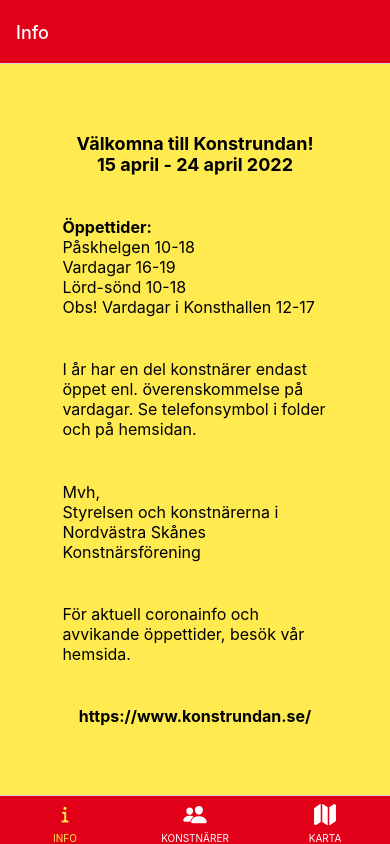
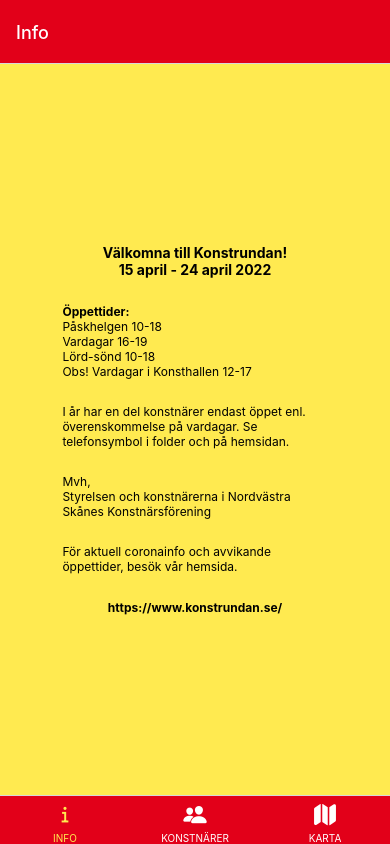
Before and after one commit to Leverin/Konstrundan, a React Native app: screen /Info in a window 390 px wide. Built offline with nearby package versions, Linux system fonts and the light colour scheme.

Commit message:
Location + press feedback on listview click

```diff
--- a/App.js
+++ b/App.js
@@ -94,7 +94,7 @@
 	return (
 		<Stack.Navigator screenOptions={stackNavigatorScreenOptionStyle}>
 			<Stack.Screen name={'ListArtists'} component={ListViewArtists} options={{ title: 'Konstnärer', headerLeft: (props) => null}} />
-			<Stack.Screen name={'ArtistMap'} component={MapViewArtists} options={({ route }) => ({ title: route.params.title})}/>
+			<Stack.Screen name={'MapArtist'} component={MapViewArtists} options={({ route }) => ({ title: route.params.title})}/>
 			<Stack.Screen name={'ArtistDetailsFromSingleMap'} component={InfoViewArtist} options={({ route }) => ({ title: route.params.title })}/>
 		</Stack.Navigator>
 	);
--- a/components/InfoViewArtist.js
+++ b/components/InfoViewArtist.js
@@ -1,5 +1,5 @@
 import * as React from 'react';
-import { StyleSheet, Text, View, Image } from 'react-native';
+import { StyleSheet, Text, View, Image, PixelRatio } from 'react-native';
 import { ARTIST_IMAGES, ARTIST_IMAGES_ASPECT_RATIO } from '../constants/constants';
 
 const getInfoViewPropsFromArtist = (artist) => {
@@ -24,27 +24,27 @@
 
     const addressAndCityGroup = (
         <React.Fragment>
-            {address ? <Text style={styles.text}>{address}</Text> : null}
-            {city ? <Text style={styles.textWithPadding}>{city}</Text> : null}
+            {address ? <Text style={styles.text} adjustsFontSizeToFit={true}>{address}</Text> : null}
+            {city ? <Text style={styles.textWithPadding} adjustsFontSizeToFit={true}>{city}</Text> : null}
         </React.Fragment>
     );
 
     const parkingAndBussesGroup = (
         <React.Fragment>
-            {parking ? <Text style={[styles.text, styles.firstLetterCapitalized]}>{`Parkering: ${parking}`}</Text> : null}
-            {busses ? <Text style={[styles.textWithPadding, styles.firstLetterCapitalized]}>{`Bussar: ${busses}`}</Text> : null}
+            {parking ? <Text style={[styles.text, styles.firstLetterCapitalized]} adjustsFontSizeToFit={true}>{`Parkering: ${parking}`}</Text> : null}
+            {busses ? <Text style={[styles.textWithPadding, styles.firstLetterCapitalized]} adjustsFontSizeToFit={true}>{`Bussar: ${busses}`}</Text> : null}
         </React.Fragment>
     );
 
     return (
         <View style={styles.container}>
             <View style={styles.containerText}>
-                {name ? <Text style={[styles.textWithPadding, styles.textBold]}>{name}</Text> : null}
+                {name ? <Text style={[styles.textWithPadding, styles.textBold]} adjustsFontSizeToFit={true}>{name}</Text> : null}
                 {addressAndCityGroup}
-                {phoneNumber ? <Text style={styles.textWithPadding} dataDetectorType={'phoneNumber'}>{`Tel: ${phoneNumber}`}</Text> : null}
+                {phoneNumber ? <Text style={styles.textWithPadding} dataDetectorType={'phoneNumber'} adjustsFontSizeToFit={true}>{`Tel: ${phoneNumber}`}</Text> : null}
                 {parking || busses ? parkingAndBussesGroup : null}
-                {homepage ? <Text style={styles.textWithPadding} dataDetectorType={'link'}>{homepage}</Text> : null}
-                {email ? <Text style={styles.textWithPadding} dataDetectorType={'email'}>{email}</Text> : null}
+                {homepage ? <Text style={styles.textWithPadding} dataDetectorType={'link'} adjustsFontSizeToFit={true}>{homepage}</Text> : null}
+                {email ? <Text style={styles.textWithPadding} dataDetectorType={'email'} adjustsFontSizeToFit={true}>{email}</Text> : null}
             </View>
             <Image style={styles.image} source={imageSource}/>
         </View>
@@ -60,21 +60,21 @@
     	justifyContent: 'center',
   	},
     containerText: {
-        paddingBottom: 32,
+        paddingBottom: 14,
         alignItems: 'center',
     },
     text: {
-        fontSize: 18,
+        fontSize: 14,
     },
     textWithPadding: {
-        fontSize: 18,
+        fontSize: 14,
         paddingBottom: 12,
     },
     textBold: {
         fontWeight: 'bold',
     },
     image: {
-        height: 256,
+        height: 160,
         width: undefined,
         aspectRatio: ARTIST_IMAGES_ASPECT_RATIO,
     },
--- a/components/InfoViewGeneral.js
+++ b/components/InfoViewGeneral.js
@@ -8,23 +8,23 @@
         <View style={styles.container}>
             <View style={styles.containerTextMain}>
                 <View style={styles.containerCenter}>
-                    <Text style={styles.textHeader}>{'Välkomna till Konstrundan!'}</Text>
-                    <Text style={[styles.textHeader, styles.block]}>{'15 april - 24 april 2022'}</Text>
+                    <Text style={styles.textHeader} adjustsFontSizeToFit={true}>{'Välkomna till Konstrundan!'}</Text>
+                    <Text style={[styles.textHeader, styles.block]} adjustsFontSizeToFit={true}>{'15 april - 24 april 2022'}</Text>
                 </View>
-                <Text style={styles.textBold}>{'Öppettider:'}</Text>
-                <Text style={styles.textRegular}>{'Påskhelgen 10-18'}</Text>
-                <Text style={styles.textRegular}>{'Vardagar 16-19'}</Text>
-                <Text style={styles.textRegular}>{'Lörd-sönd 10-18'}</Text>
-                <Text style={[styles.block, styles.textRegular]}>{'Obs! Vardagar i Konsthallen 12-17'}</Text>
-                <Text style={[styles.textRegular, styles.block]}>{'I år har en del konstnärer endast öppet enl. överenskommelse på vardagar. Se telefonsymbol i folder och på hemsidan.'}</Text>
+                <Text style={styles.textBold} adjustsFontSizeToFit={true}>{'Öppettider:'}</Text>
+                <Text style={styles.textRegular} adjustsFontSizeToFit={true}>{'Påskhelgen 10-18'}</Text>
+                <Text style={styles.textRegular} adjustsFontSizeToFit={true}>{'Vardagar 16-19'}</Text>
+                <Text style={styles.textRegular} adjustsFontSizeToFit={true}>{'Lörd-sönd 10-18'}</Text>
+                <Text style={[styles.block, styles.textRegular]} adjustsFontSizeToFit={true}>{'Obs! Vardagar i Konsthallen 12-17'}</Text>
+                <Text style={[styles.textRegular, styles.block]} adjustsFontSizeToFit={true}>{'I år har en del konstnärer endast öppet enl. överenskommelse på vardagar. Se telefonsymbol i folder och på hemsidan.'}</Text>
                 <View style={styles.block}>
-                    <Text style={styles.textRegular}>{'Mvh,'}</Text>
-                    <Text style={styles.textRegular}>{'Styrelsen och konstnärerna i Nordvästra Skånes Konstnärsförening'}</Text>
+                    <Text style={styles.textRegular} adjustsFontSizeToFit={true}>{'Mvh,'}</Text>
+                    <Text style={styles.textRegular} adjustsFontSizeToFit={true}>{'Styrelsen och konstnärerna i Nordvästra Skånes Konstnärsförening'}</Text>
                 </View>
-                <Text style={[styles.block, styles.textRegular]}>{'För aktuell coronainfo och avvikande öppettider, besök vår hemsida.'}</Text>
+                <Text style={[styles.block, styles.textRegular]} adjustsFontSizeToFit={true}>{'För aktuell coronainfo och avvikande öppettider, besök vår hemsida.'}</Text>
             </View>
             <View style={styles.containerCenter}>
-                <Text style={styles.textBold} dataDetectorType={'link'}>{'https://www.konstrundan.se/'}</Text>
+                <Text style={styles.textBold} dataDetectorType={'link'} adjustsFontSizeToFit={true}>{'https://www.konstrundan.se/'}</Text>
             </View>
         </View>
     );
@@ -45,19 +45,19 @@
         alignItems: 'center',
     },
     textRegular: {
-        fontSize: 16,
+        fontSize: 12,
     },
     textHeader: {
-        fontSize: 18,
+        fontSize: 14,
         fontWeight: 'bold',
     },
     textBold: {
-        fontSize: 16,
+        fontSize: 12,
         fontWeight: 'bold',
+        color: '#000',
     },
     block: {
-        //paddingBottom: 32,
-        paddingBottom: Dimensions.get('window').height*0.05,
+        paddingBottom: Dimensions.get('window').height*0.03,
     },
 });
 
--- a/components/ListViewArtists.js
+++ b/components/ListViewArtists.js
@@ -23,7 +23,9 @@
 
         return (
             <React.Fragment key={item.NUMMER}>
-                <Pressable onPress={() => {navigation.navigate('ArtistMap', {title: textCenter, artistsList: [item]})}}>
+                <Pressable onPress={() => {navigation.navigate('MapArtist', {title: textCenter, artistsList: [item]})}}
+                    style={({ pressed }) => [{ opacity: pressed ? 0.5 : 1 }]}
+                >
                     <View style={styles.dividerLight}/>
                     <Item imageSource={imageSource} textTop={textTop} textCenter={textCenter} textBottom={textBottom}/>
                     <View style={styles.dividerDark}/>
--- a/components/MapViewArtists.js
+++ b/components/MapViewArtists.js
@@ -1,11 +1,14 @@
 import * as React from 'react';
-import MapView, { Marker } from 'react-native-maps';
+import MapView, { Marker, PROVIDER_GOOGLE } from 'react-native-maps';
 import { StyleSheet, View, Dimensions } from 'react-native';
 import ArtistMapMarkerCallout from './subcomponents/ArtistMapMarkerCallout';
 import { ARTIST_MAP_MARKERS } from '../constants/constants';
 import { getAppropriateRegion } from '../utils/utils-map';
 import { getPropertyValuesFromData } from '../utils/utils-general';
 import { getArtistWithNUMMERFromArray } from '../utils/utils-artists';
+//import { Header } from 'react-navigation';
+import * as Location from 'expo-location';
+
 
 const getMarkersFromArtistData = (data, onPressCallout) => {
 
@@ -27,6 +30,8 @@
 
 const MapViewArtists = ({ route, navigation }) => {
 
+	Location.requestForegroundPermissionsAsync();
+
 	const artistsList = route.params.artistsList;
 	const componentDestinationName = route.name === 'MapArtists' ? 'ArtistDetails' : 'ArtistDetailsFromSingleMap';
 
@@ -42,7 +47,14 @@
 
 	return (
         <View style={styles.container}>
-        	<MapView showsUserLocation={true} style={styles.map} initialRegion={initialRegion}>
+        	<MapView
+				style={styles.map}
+				showsUserLocation={true}
+				showsMyLocationButton={true}
+				initialRegion={initialRegion}
+				provider={PROVIDER_GOOGLE}
+				toolbarEnabled={true}
+			>
 				{getMarkersFromArtistData(artistsList, onPressCallout)}
 			</MapView>
         </View>
@@ -57,8 +69,9 @@
     	justifyContent: 'center',
   	},
   	map: {
-    	width: Dimensions.get('window').width,
-    	height: Dimensions.get('window').height-32,
+    	//width: Dimensions.get('window').width,
+		width: '100%',
+    	height: '100%',
   	},
 });
 
```
Also changed, not shown: assets/splash.png.
